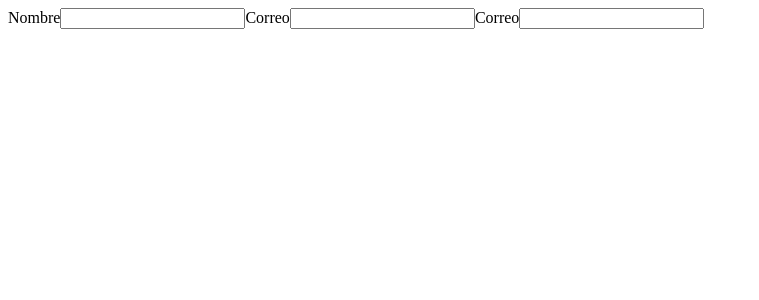
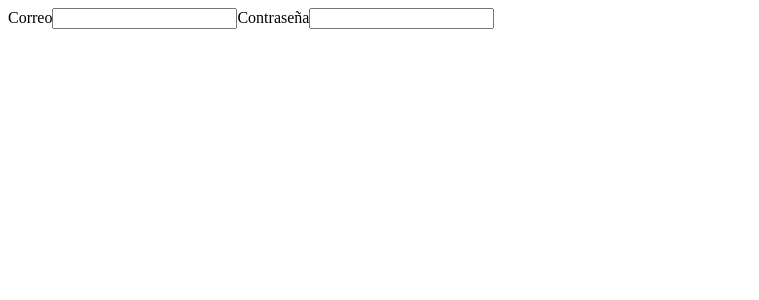
Before and after one commit to Trichoderma018/todoReact, a React (Vite) app: page / in a window 1280 px wide. Shown: the top 300 px of the page, without its empty margins (0-759 px from the left). Built offline with nearby package versions, Linux system fonts and the light colour scheme.

Commit message:
Edite el register

```diff
--- a/src/components/Registerr.jsx
+++ b/src/components/Registerr.jsx
@@ -3,12 +3,10 @@ import React from 'react'
 function Registerr() {
   return (
     <div>
-        <label htmlFor="">Nombre</label>
-        <input type="text" />
         <label htmlFor="">Correo</label>
         <input type="text" />
-        <label htmlFor="">Correo</label>
-        <input type="text" />
+        <label htmlFor="">Contraseña</label>
+        <input type="password" />
     </div>
   )
 }
```
